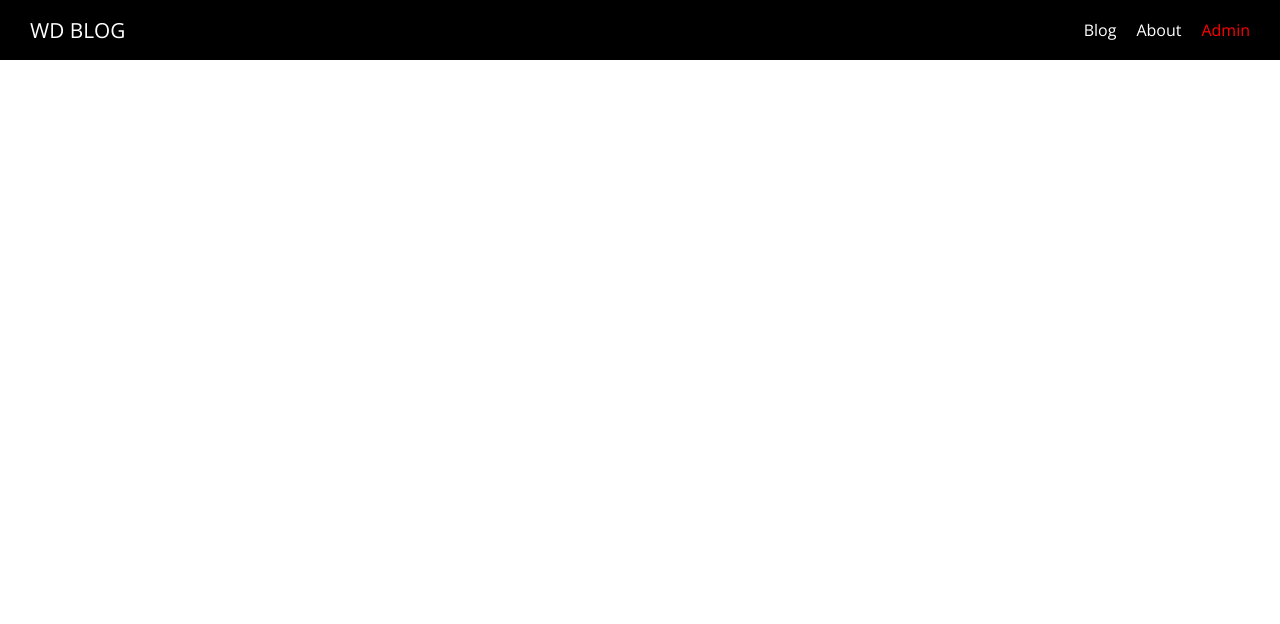
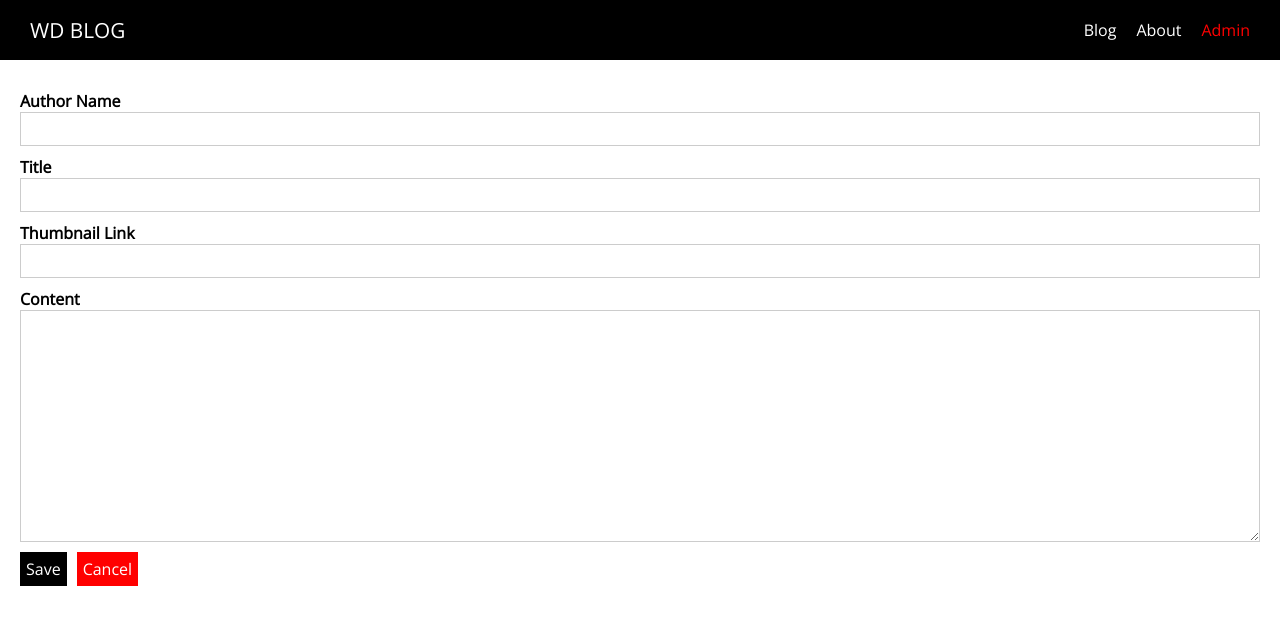
Before and after one commit to SashaSohrabi/nuxt-app, a Nuxt app: page /admin/new-post in a window 1280 px wide. Shown: the top 624 px of the page. Built offline with nearby package versions, Linux system fonts and the light colour scheme.

Commit message:
Creating an admin section

```diff
--- a/components/Posts/PostList.vue
+++ b/components/Posts/PostList.vue
@@ -22,7 +22,7 @@
 </template>
 
 <script>
-import PostPreview from "@/components/Posts/PostPreview";
+import PostPreview from "./PostPreview";
 export default {
   components: {
     PostPreview
--- /dev/null
+++ b/components/UI/AppButton.vue
@@ -0,0 +1,61 @@
+<template>
+  <button class="button" :class="btnStyle" v-bind="$attrs" v-on="$listeners">
+    <slot />
+  </button>
+</template>
+
+<script>
+export default {
+  name: "AppButton",
+  props: {
+    btnStyle: {
+      type: String,
+      default: ""
+    }
+  }
+};
+</script>
+
+
+<style scoped>
+.button {
+  font: inherit;
+  background-color: black;
+  color: white;
+  padding: 5px;
+  cursor: pointer;
+  border: 1px solid black;
+}
+
+.button:hover,
+.button:active {
+  background-color: rgb(51, 51, 51);
+  border: 1px solid black;
+}
+
+.inverted {
+  background-color: white;
+  color: black;
+  border: 1px solid transparent;
+}
+
+.inverted:hover,
+.inverted:active {
+  color: #ccc;
+  background-color: white;
+  border: 1px solid transparent;
+}
+
+.cancel {
+  background-color: red;
+  color: white;
+  border: 1px solid transparent;
+}
+
+.cancel:hover,
+.cancel:active {
+  background-color: salmon;
+  border: 1px solid transparent;
+  color: white;
+}
+</style>
--- /dev/null
+++ b/components/UI/AppControlInput.vue
@@ -0,0 +1,62 @@
+<template>
+  <div class="input-control">
+    <label>
+      <slot />
+    </label>
+    <input
+      v-if="controlType === 'input'"
+      v-bind="$attrs"
+      :value="value"
+      @input="$emit('input', $event.target.value)"
+    />
+    <textarea
+      v-if="controlType === 'textarea'"
+      rows="10"
+      :value="value"
+      @input="$emit('input', $event.target.value)"
+    ></textarea>
+  </div>
+</template>
+
+<script>
+export default {
+  name: "AppInputControl",
+  props: {
+    controlType: {
+      type: String,
+      default: "input"
+    },
+    value: {
+      type: String,
+      default: ""
+    }
+  }
+};
+</script>
+
+<style scoped>
+.input-control {
+  margin: 10px 0;
+}
+
+.input-control label {
+  display: block;
+  font-weight: bold;
+}
+
+.input-control input,
+.input-control textarea {
+  display: block;
+  width: 100%;
+  box-sizing: border-box;
+  font: inherit;
+  border: 1px solid #ccc;
+  padding: 5px;
+}
+
+.input-control input:focus,
+.input-control textarea:focus {
+  background-color: #eee;
+  outline: none;
+}
+</style>
--- /dev/null
+++ b/pages/admin/index.vue
@@ -0,0 +1,36 @@
+<template>
+  <div class="admin-page">
+    <section class="new-post">
+      <button @click="$router.push('/admin/new-post')">Create Post</button>
+    </section>
+    <section class="existing-posts">
+      <h1>Existing Posts</h1>
+      <PostList />
+    </section>
+  </div>
+</template>
+
+<script>
+import PostList from "@/components/Posts/PostList";
+export default {
+  components: {
+    PostList
+  }
+};
+</script>
+
+<style scoped>
+.admin-page {
+  padding: 20px;
+}
+
+.new-post {
+  text-align: center;
+  border-bottom: 2px solid #ccc;
+  padding-bottom: 10px;
+}
+
+.existing-posts h1 {
+  text-align: center;
+}
+</style>
--- /dev/null
+++ b/pages/admin/new-post/index.vue
@@ -0,0 +1,59 @@
+<template>
+  <div class="admin-new-post-page">
+    <div class="new-post-form">
+      <form @submit.prevent="onSave">
+        <AppControlInput v-model="editedPost.author">Author Name</AppControlInput>
+
+        <AppControlInput v-model="editedPost.title">Title</AppControlInput>
+
+        <AppControlInput v-model="editedPost.thumbnailLink">Thumbnail Link</AppControlInput>
+
+        <AppControlInput control-type="textarea" v-model="editedPost.content">Content</AppControlInput>
+
+        <AppButton type="submit">Save</AppButton>
+
+        <AppButton
+          type="button"
+          style="margin-left: 10px"
+          btn-style="cancel"
+          @click="onCancel"
+        >Cancel</AppButton>
+      </form>
+    </div>
+  </div>
+</template>
+
+<script>
+import AppButton from "@/components/UI/AppButton";
+import AppControlInput from "@/components/UI/AppControlInput";
+export default {
+  components: {
+    AppButton,
+    AppControlInput
+  },
+  data() {
+    return {
+      editedPost: {
+        author: "",
+        title: "",
+        thumbnailLink: "",
+        content: ""
+      }
+    };
+  },
+  methods: {
+    onSave() {
+      console.log(this.editedPost);
+    },
+    onCancel() {
+      this.$router.push("/admin");
+    }
+  }
+};
+</script>
+
+<style scoped>
+.admin-new-post-page {
+  padding: 20px;
+}
+</style>
```
Also changed, not shown: pages/admin/_postId/index.vue (added), pages/admin/auth/index.vue (added).
